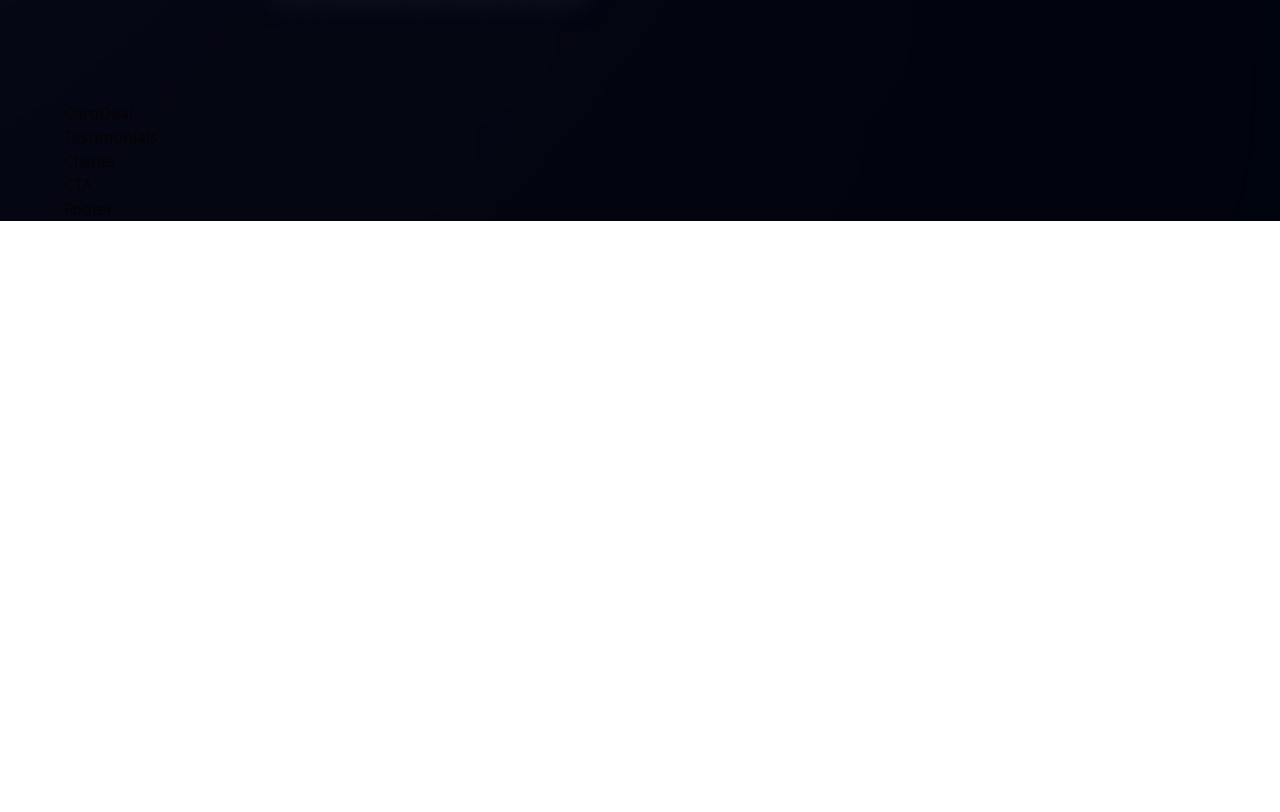
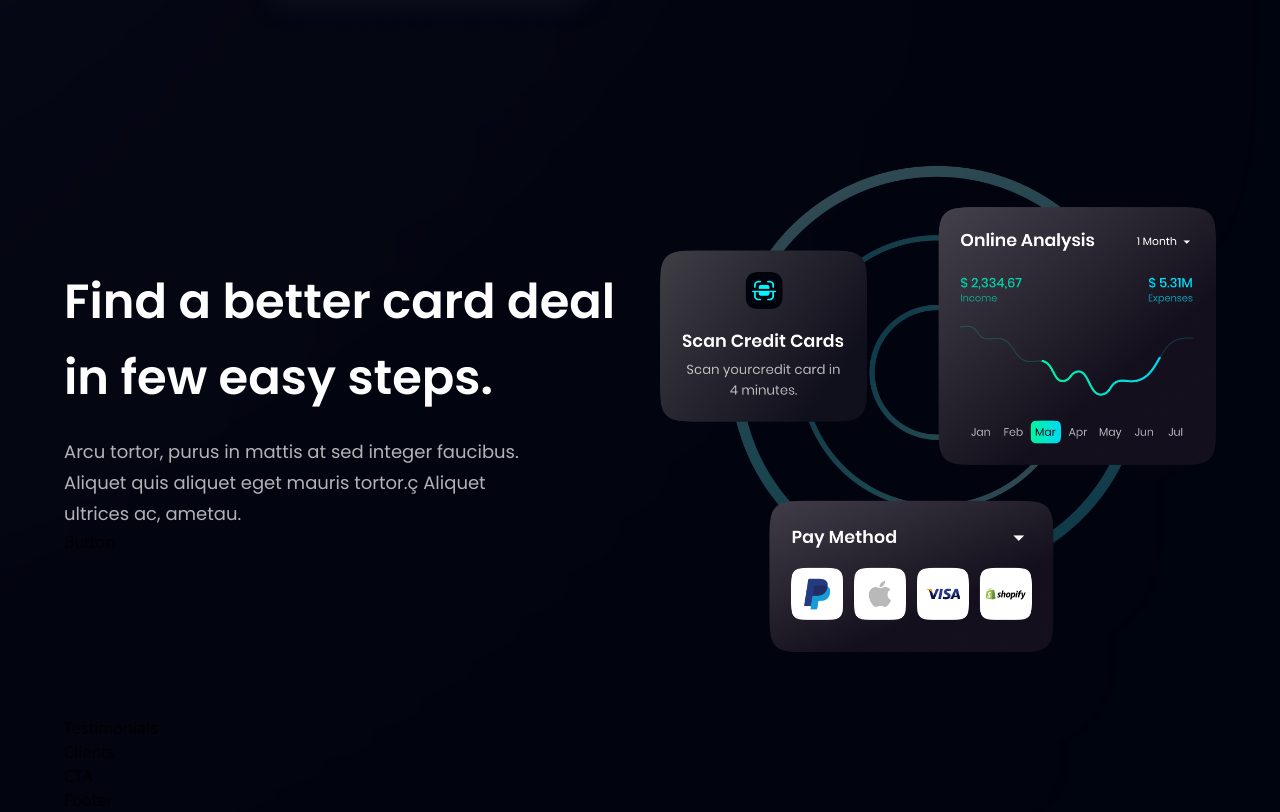
Before and after one commit to samia13/hooBank, a React (Vite) app: page / in a window 1280 px wide. Shown: the part 2034-2846 px from the top of the page. Before the commit the page ends 2255 px from the top, so only its background shows below. Built offline with nearby package versions, Linux system fonts and the light colour scheme.

Commit message:
CarDeal section

```diff
--- a/src/components/CardDeal.jsx
+++ b/src/components/CardDeal.jsx
@@ -1,7 +1,26 @@
-import React from "react";
+import { card } from "../assets";
+import styles, { layout } from "../styles";
+import Button from "./Button";
 
-const CardDeal = () => {
-  return <div>CardDeal</div>;
-};
+const CardDeal = () => (
+  <section className={layout.section}>
+    <div className={layout.sectionInfo}>
+      <h2 className={styles.heading2}>
+        Find a better card deal <br className='sm:block hidden' /> in few easy
+        steps.
+      </h2>
+      <p className={`${styles.paragraph} max-w-[470px] mt-5`}>
+        Arcu tortor, purus in mattis at sed integer faucibus. Aliquet quis
+        aliquet eget mauris tortor.ç Aliquet ultrices ac, ametau.
+      </p>
+
+      <Button styles={`mt-10`} />
+    </div>
+
+    <div className={layout.sectionImg}>
+      <img src={card} alt='billing' className='w-[100%] h-[100%]' />
+    </div>
+  </section>
+);
 
 export default CardDeal;
--- a/src/components/Hero.jsx
+++ b/src/components/Hero.jsx
@@ -40,7 +40,7 @@ const Hero = () => {
       </div>
 
       <div
-        className={`flex-1 flex ${styles.flexCenter} md:my-0 my-10 relative`}
+        className={`flex-1 flex ${styles.flexCenter} md:my-0 my-10 relative overflow-hidden xs:overflow-visible`}
       >
         <img
           src={robot}
```
